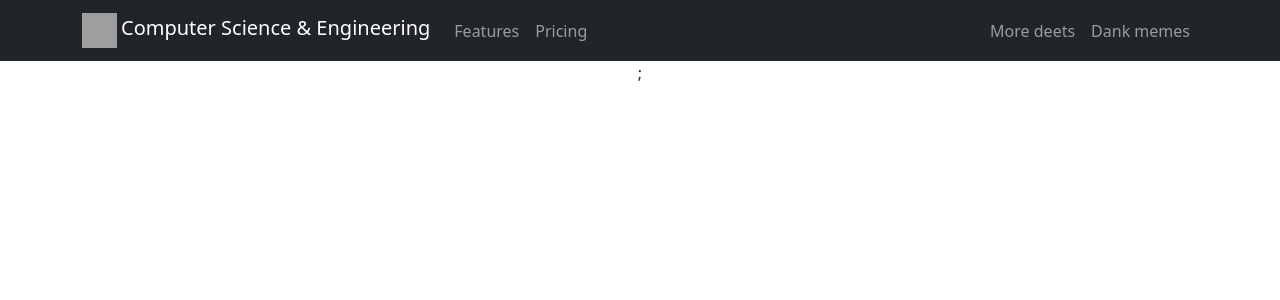
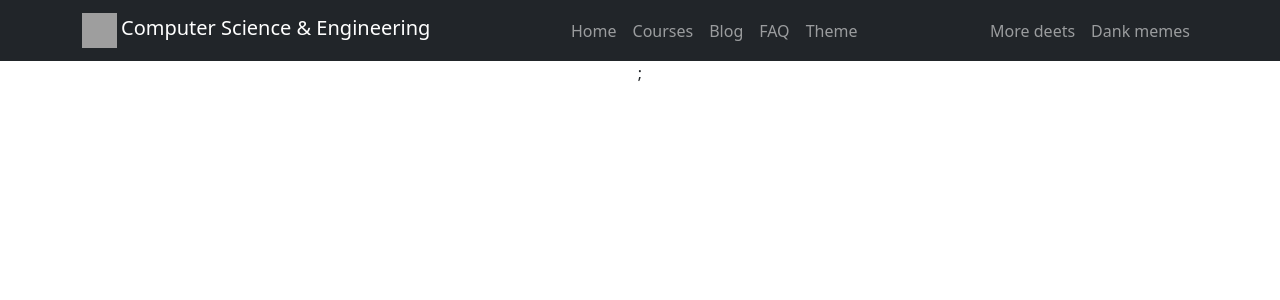
Before and after one commit to rony9669/Course-Management-System-client-, a React (Create React App) app: page / in a window 1280 px wide. Shown: the top 300 px of the page. Built offline with nearby package versions, Linux system fonts and the light colour scheme; grey boxes are pictures that could not be loaded.

Commit message:
navbar  added

```diff
--- a/src/Pages/Shared/Header/Header.js
+++ b/src/Pages/Shared/Header/Header.js
@@ -18,9 +18,12 @@ const Header = () => {
         </Navbar.Brand>
         <Navbar.Toggle aria-controls="responsive-navbar-nav" />
         <Navbar.Collapse id="responsive-navbar-nav">
-          <Nav className="me-auto ">
-            <Nav.Link href="#features">Features</Nav.Link>
-            <Nav.Link href="#pricing">Pricing</Nav.Link>
+          <Nav className=" mx-auto">
+            <Nav.Link href="#feat">Home</Nav.Link>
+            <Nav.Link href="#features">Courses</Nav.Link>
+            <Nav.Link href="#pricing">Blog</Nav.Link>
+            <Nav.Link href="#p">FAQ</Nav.Link>
+            <Nav.Link href="#pr">Theme</Nav.Link>
           </Nav>
           <Nav>
             <Nav.Link href="#deets">More deets</Nav.Link>
```
